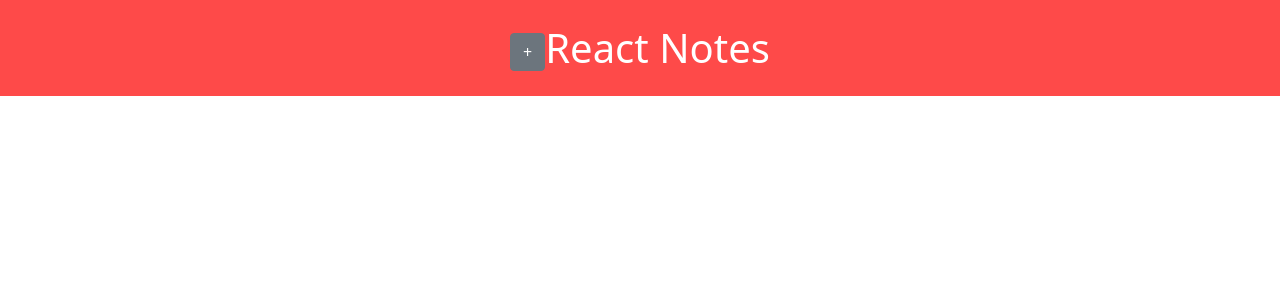
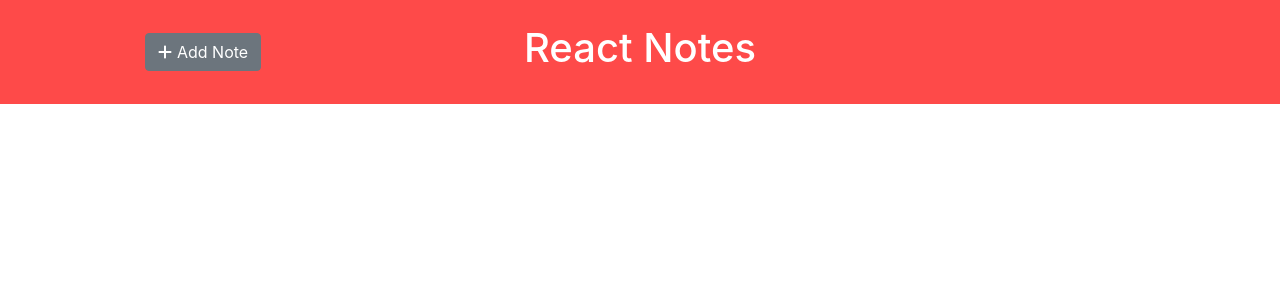
Before and after one commit to Daniel-727/react_notes, a React (Create React App) app: page / in a window 1280 px wide. Shown: the top 300 px of the page. Built offline with nearby package versions, Linux system fonts and the light colour scheme.

Commit message:
changed project to use bootstrap 4 and got fontawesome to work

```diff
--- a/src/App.css
+++ b/src/App.css
@@ -1,4 +1,4 @@
-h1 {
+.header {
     background-color: #FE4A49;
     color: white;
 }
--- a/src/components/HeaderComponent.js
+++ b/src/components/HeaderComponent.js
@@ -1,16 +1,27 @@
 import React, {Component} from 'react'; //importing React and Component module to be able to create components, React is the default export, while Component is a named export
 import {Button} from 'reactstrap';
+import {FontAwesomeIcon} from '@fortawesome/react-fontawesome'; //fontawesome React module which allows us to import the FontAwesomeIcon component
+import {faPlus} from '@fortawesome/free-solid-svg-icons'; //importing the plus icon that I want for the button
 
 
 class Header extends Component {
     render() {
         return(
-            <>
-                <h1 className='p-4'>
-                    <Button>+</Button>
-                    React Notes
-                </h1> {/* isn't this p-4 class from reactstrap? I haven't imported it so why is it working?*/}
-            </>
+            <div className='header row align-items-center'> {/* align-items-center class will vertically center all items in this row*/}
+                <div className='col-4'>
+                    <Button className=''><FontAwesomeIcon icon={faPlus}/> Add Note</Button> {/*putting in the FontAwesomeIcon component and the plus icon that I want to use */}
+                </div>
+                <div className='col-4'>
+                    <h1 className='p-4'>
+                        React Notes
+                    </h1> {/* isn't this p-4 class from reactstrap? I haven't imported it so why is it working?*/}
+                </div>
+                <div className='col-4'>
+
+                </div>
+
+
+            </div>
         )
     }
 }
```
Also changed, not shown: package.json (+5 -3 lines), 1 other file (tests, documents, lock files or other folders).
